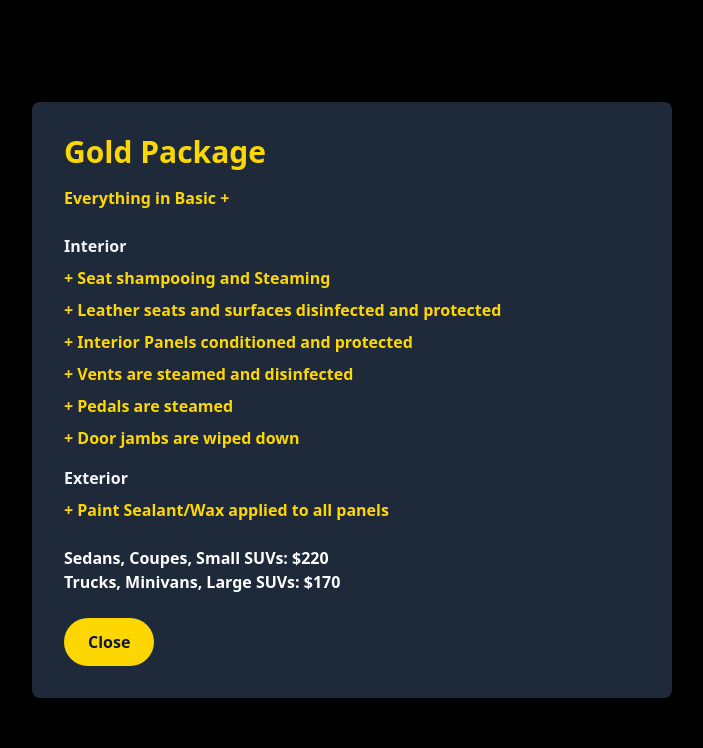
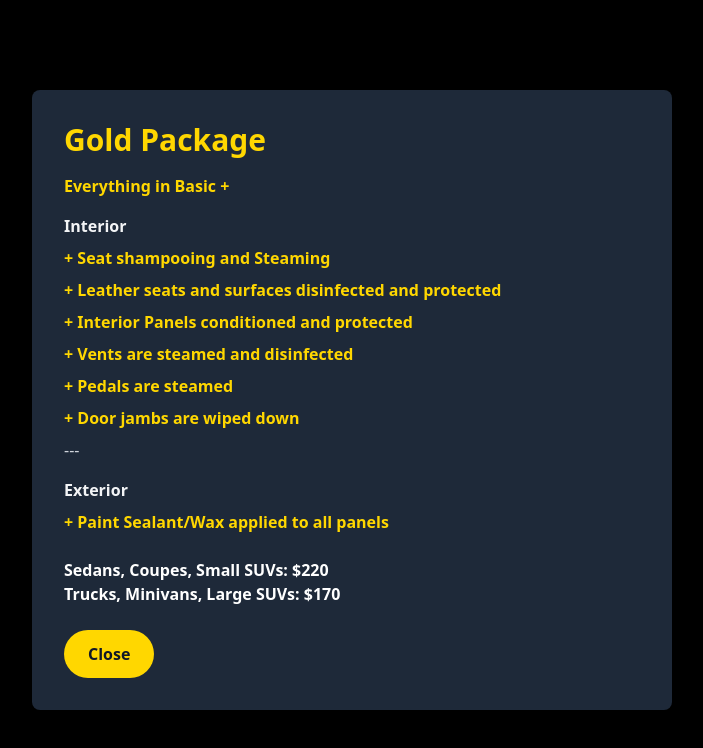
Before and after one commit to M-AyanShaikh/royal-touch-detailing-vite, a React (Vite) app: page /packages/package in a window 1280 px wide. Both pictures are taken after a click on the element 640 px from the left and 471 px from the top of the page. Shown: the top 748 px of the page, without its empty margins (288-991 px from the left). Built offline with nearby package versions, Linux system fonts and the light colour scheme.

Commit message:
DEV: Make package card and modal components

```diff
--- /dev/null
+++ b/src/components/PackageCard.jsx
@@ -0,0 +1,29 @@
+import React from 'react';
+import { motion } from 'framer-motion';
+
+const PackageCard = ({ pkg, onClick }) => {
+  return (
+    <motion.div
+      variants={{
+        hidden: { opacity: 0, y: 20 },
+        visible: { opacity: 1, y: 0, transition: { duration: 0.6 } },
+      }}
+      initial="hidden"
+      whileInView="visible"
+      viewport={{ once: true }}
+      className="relative bg-gray-800 rounded-lg shadow-lg w-full md:w-80 h-80 text-center cursor-pointer overflow-hidden group"
+      onClick={onClick}
+    >
+      {/* Service Name */}
+      <div className="absolute inset-0 flex items-center justify-center bg-gray-800 text-[#FFD700] text-2xl font-bold group-hover:translate-y-[-50%] transition-transform duration-300">
+        {pkg.title}
+      </div>
+      {/* Short Description */}
+      <div className="absolute inset-0 flex items-center justify-center bg-gray-900 text-gray-300 text-lg opacity-0 group-hover:opacity-100 group-hover:translate-y-0 transition-all duration-300">
+        {pkg.shortDescription}
+      </div>
+    </motion.div>
+  );
+};
+
+export default PackageCard;
--- /dev/null
+++ b/src/components/PackageModal.jsx
@@ -0,0 +1,86 @@
+import React from 'react';
+import { motion } from 'framer-motion';
+
+const PackageModal = ({ selectedPackage, expanded, onClose, onToggleExpand }) => {
+  if (!selectedPackage) return null;
+
+  // Helper function to get features of the previous package
+  const getPreviousPackageFeatures = (feature) => {
+    if (feature.startsWith('Everything in Basic')) {
+      return selectedPackage.previousFeatures?.basic || [];
+    }
+    if (feature.startsWith('Everything in Gold')) {
+      return selectedPackage.previousFeatures?.gold || [];
+    }
+    return [];
+  };
+
+  return (
+    <div
+      id="modal-background"
+      className="fixed inset-0 bg-black bg-opacity-90 flex items-center justify-center z-50"
+      onClick={(e) => e.target.id === 'modal-background' && onClose()}
+    >
+      <motion.div
+        initial={{ opacity: 0, scale: 0.9 }}
+        animate={{ opacity: 1, scale: 1 }}
+        exit={{ opacity: 0, scale: 0.9 }}
+        className="bg-gray-800 rounded-lg shadow-lg p-8 w-11/12 md:w-2/3 lg:w-1/2 text-gray-100 max-h-[90vh] overflow-y-auto transition-all duration-300 custom-scrollbar"
+      >
+        <h2 className="text-3xl font-bold text-[#FFD700] mb-4">
+          {selectedPackage.title}
+        </h2>
+        <ul className="text-gray-300 space-y-2 text-left">
+          {selectedPackage.features.map((feature, i) => (
+            <li
+              key={i}
+              className={`${
+                feature.startsWith('+') || feature.startsWith('Everything')
+                  ? 'text-[#FFD700] font-semibold cursor-pointer'
+                  : feature === 'Interior' || feature === 'Exterior'
+                  ? 'font-bold text-gray-100 mt-4'
+                  : ''
+              }`}
+              onClick={() =>
+                feature.startsWith('Everything') && onToggleExpand(i)
+              }
+            >
+              {feature}
+              {/* Expandable List */}
+              {feature.startsWith('Everything') && expanded[i] && (
+                <motion.ul
+                  initial={{ height: 0, opacity: 0 }}
+                  animate={{
+                    height: expanded[i] ? 'auto' : 0,
+                    opacity: expanded[i] ? 1 : 0,
+                  }}
+                  className="pl-4 mt-2 text-gray-400 overflow-hidden"
+                >
+                  {getPreviousPackageFeatures(feature).map((subFeature, j) => (
+                    <li key={j}>{subFeature}</li>
+                  ))}
+                </motion.ul>
+              )}
+            </li>
+          ))}
+        </ul>
+        <div className="mt-6">
+          <p className="text-white font-bold">
+            Sedans, Coupes, Small SUVs: {selectedPackage.price.white}
+          </p>
+          <p className="text-white font-bold">
+            Trucks, Minivans, Large SUVs: {selectedPackage.price.gold}
+          </p>
+        </div>
+        <button
+          onClick={onClose}
+          className="mt-6 bg-[#FFD700] text-gray-900 px-6 py-3 rounded-full font-semibold hover:bg-white hover:text-[#FFD700] transition-all"
+        >
+          Close
+        </button>
+      </motion.div>
+    </div>
+  );
+};
+
+export default PackageModal;
--- a/src/pages/packages/Package.jsx
+++ b/src/pages/packages/Package.jsx
@@ -1,12 +1,8 @@
 import React, { useState } from 'react';
-import { motion } from 'framer-motion';
 import Navbar from '../../components/Navbar';
 import Footer from '../../components/Footer';
-
-const fadeIn = {
-  hidden: { opacity: 0, y: 20 },
-  visible: { opacity: 1, y: 0, transition: { duration: 0.6 } },
-};
+import PackageCard from '../../components/PackageCard';
+import PackageModal from '../../components/PackageModal';
 
 const packages = [
   {
@@ -20,6 +16,7 @@ const packages = [
       'Centre console and dash are cleaned and disinfected',
       'Rubber floor mats are washed',
       'Windows are cleaned and left streak free',
+      '---',
       'Exterior',
       'Full pre-rinse',
       'Full foam cannon spray down',
@@ -42,9 +39,28 @@ const packages = [
       '+ Vents are steamed and disinfected',
       '+ Pedals are steamed',
       '+ Door jambs are wiped down',
+      '---',
       'Exterior',
       '+ Paint Sealant/Wax applied to all panels',
     ],
+    previousFeatures: {
+      basic: [
+        'Interior',
+        'Full vacuum',
+        'All door panels disinfected and cleaned',
+        'Centre console and dash are cleaned and disinfected',
+        'Rubber floor mats are washed',
+        'Windows are cleaned and left streak free',
+        '---',
+        'Exterior',
+        'Full pre-rinse',
+        'Full foam cannon spray down',
+        'Wheels and wheel wells cleaned',
+        'Full contact wash',
+        'Hand / Blow dried',
+        'Tire Shine Applied',
+      ],
+    },
   },
   {
     title: 'Royal Touch',
@@ -56,11 +72,37 @@ const packages = [
       '+ Salt Stain Removal',
       '+ Headliner Cleaning',
       '+ Pet Hair Removal',
+      '---',
       'Exterior',
       '+ Full clay bar decontamination',
       '+ Chemical iron decontamination',
       '+ Rain repellant applied to glass surfaces',
     ],
+    previousFeatures: {
+      gold: [
+        'Interior:',
+        'Full vacuum',
+        'All door panels disinfected and cleaned',
+        'Centre console and dash are cleaned and disinfected',
+        'Rubber floor mats are washed',
+        'Windows are cleaned and left streak free',
+        'Seat shampooing and Steaming',
+        'Leather seats and surfaces disinfected and protected',
+        'Interior Panels conditioned and protected',
+        'Vents are steamed and disinfected',
+        'Pedals are steamed',
+        'Door jambs are wiped down',
+        '---',
+        'Exterior:',
+        'Full pre-rinse',
+        'Full foam cannon spray down',
+        'Wheels and wheel wells cleaned',
+        'Full contact wash',
+        'Hand / Blow dried',
+        'Tire Shine Applied',
+        'Paint Sealant/Wax applied to all panels',
+      ],
+    },
   },
 ];
 
@@ -80,126 +122,37 @@ const Package = () => {
     setExpanded({});
   };
 
-  const handleBackgroundClick = (e) => {
-    if (e.target.id === 'modal-background') {
-      handleCloseModal();
-    }
-  };
-
   return (
     <div className="min-h-screen bg-black text-gray-100 font-sans">
       {/* Navbar */}
       <Navbar />
 
       {/* Header */}
-      <motion.header
-        variants={fadeIn}
-        initial="hidden"
-        animate="visible"
-        className="text-center py-16"
-      >
+      <header className="text-center py-16">
         <h1 className="text-4xl font-bold text-[#FFD700] mb-4">Our Packages</h1>
         <p className="text-lg text-gray-300">
           Choose the perfect package for your vehicle's needs.
         </p>
-      </motion.header>
+      </header>
 
       {/* Packages Section */}
       <div className="flex flex-col md:flex-row justify-center gap-8 px-6 md:px-20">
         {packages.map((pkg, index) => (
-          <motion.div
+          <PackageCard
             key={index}
-            variants={fadeIn}
-            initial="hidden"
-            whileInView="visible"
-            viewport={{ once: true }}
-            className="relative bg-gray-800 rounded-lg shadow-lg w-full md:w-80 h-80 text-center cursor-pointer overflow-hidden group"
+            pkg={pkg}
             onClick={() => setSelectedPackage(pkg)}
-          >
-            {/* Service Name */}
-            <div className="absolute inset-0 flex items-center justify-center bg-gray-800 text-[#FFD700] text-2xl font-bold group-hover:translate-y-[-50%] transition-transform duration-300">
-              {pkg.title}
-            </div>
-            {/* Short Description */}
-            <div className="absolute inset-0 flex items-center justify-center bg-gray-900 text-gray-300 text-lg opacity-0 group-hover:opacity-100 group-hover:translate-y-0 transition-all duration-300">
-              {pkg.shortDescription}
-            </div>
-          </motion.div>
+          />
         ))}
       </div>
 
       {/* Modal */}
-      {selectedPackage && (
-        <div
-          id="modal-background"
-          className="fixed inset-0 bg-black bg-opacity-90 flex items-center justify-center z-50"
-          onClick={handleBackgroundClick}
-        >
-          <motion.div
-            initial={{ opacity: 0, scale: 0.9 }}
-            animate={{ opacity: 1, scale: 1 }}
-            exit={{ opacity: 0, scale: 0.9 }}
-            className="bg-gray-800 rounded-lg shadow-lg p-8 w-11/12 md:w-2/3 lg:w-1/2 text-gray-100 max-h-[90vh] overflow-y-auto transition-all duration-300 custom-scrollbar"
-          >
-            <h2 className="text-3xl font-bold text-[#FFD700] mb-4">
-              {selectedPackage.title}
-            </h2>
-            <ul className="text-gray-300 space-y-2 text-left">
-              {selectedPackage.features.map((feature, i) => (
-                <li
-                  key={i}
-                  className={`${
-                    feature.startsWith('+') || feature.startsWith('Everything')
-                      ? 'text-[#FFD700] font-semibold cursor-pointer'
-                      : feature === 'Interior' || feature === 'Exterior'
-                      ? 'font-bold text-gray-100 mt-4'
-                      : ''
-                  }`}
-                  onClick={() =>
-                    feature.startsWith('Everything') && handleToggleExpand(i)
-                  }
-                >
-                  {feature}
-                  {/* Expandable List */}
-                  {feature.startsWith('Everything') && (
-                    <motion.ul
-                      initial={{ height: 0, opacity: 0 }}
-                      animate={{
-                        height: expanded[i] ? 'auto' : 0,
-                        opacity: expanded[i] ? 1 : 0,
-                      }}
-                      className="pl-4 mt-2 text-gray-400 overflow-hidden"
-                    >
-                      {feature === 'Everything in Basic +' &&
-                        packages[0].features.map((basicFeature, j) => (
-                          <li key={j}>{basicFeature}</li>
-                        ))}
-                      {feature === 'Everything in Gold +' &&
-                        packages[1].features.map((goldFeature, j) => (
-                          <li key={j}>{goldFeature}</li>
-                        ))}
-                    </motion.ul>
-                  )}
-                </li>
-              ))}
-            </ul>
-            <div className="mt-6">
-              <p className="text-white font-bold">
-                Sedans, Coupes, Small SUVs: {selectedPackage.price.white}
-              </p>
-              <p className="text-white font-bold">
-                Trucks, Minivans, Large SUVs: {selectedPackage.price.gold}
-              </p>
-            </div>
-            <button
-              onClick={handleCloseModal}
-              className="mt-6 bg-[#FFD700] text-gray-900 px-6 py-3 rounded-full font-semibold hover:bg-white hover:text-[#FFD700] transition-all"
-            >
-              Close
-            </button>
-          </motion.div>
-        </div>
-      )}
+      <PackageModal
+        selectedPackage={selectedPackage}
+        expanded={expanded}
+        onClose={handleCloseModal}
+        onToggleExpand={handleToggleExpand}
+      />
 
       {/* Footer */}
       <Footer />
```
